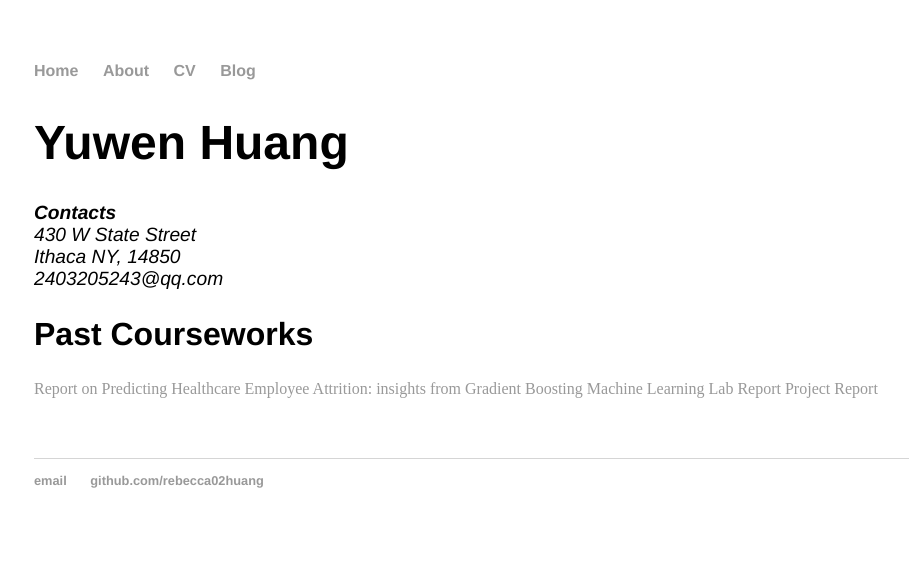
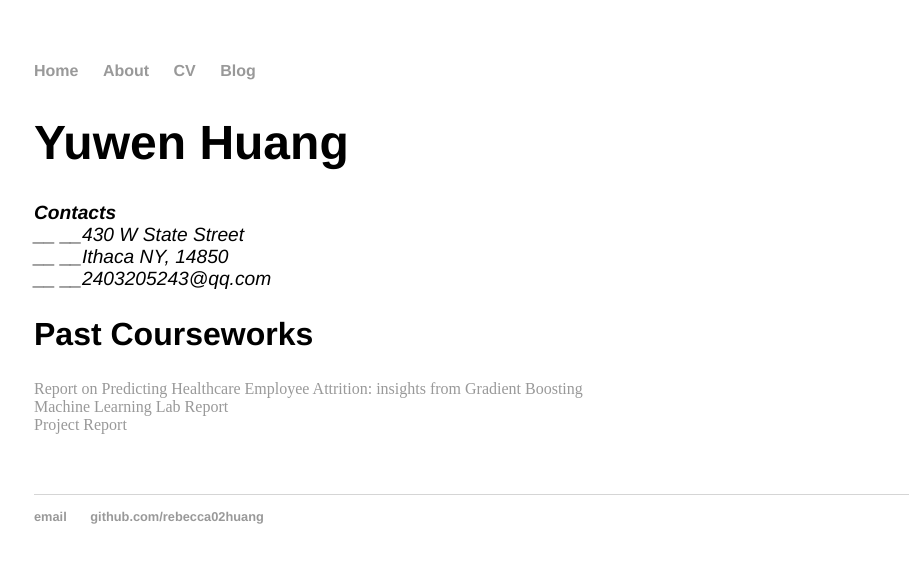
Before and after one commit to rebecca02huang/rebecca02huang.github.io, a Jekyll site: the page built from cv/index.html, in a window 1280 px wide. Shown: the top 563 px of the page, without its empty margins (158-1067 px from the left). Built offline with Jekyll 4.4.1, drawn with Linux system fonts in a browser that asks for light colours.

Commit message:
Update index.html

```diff
--- a/cv/index.html
+++ b/cv/index.html
@@ -6,12 +6,12 @@ title: CV
     <h1>Yuwen Huang</h1>
     <address>
         <strong>Contacts</strong><br>
-        430 W State Street<br>
-        Ithaca NY, 14850<br>
-        <span class="obfuscate">2403205243@qq.com</span>
+        __ __430 W State Street<br>
+        __ __Ithaca NY, 14850<br>
+        <span class="obfuscate">__ __2403205243@qq.com</span>
     </address>
     <h2>Past Courseworks</h2>
-    <a href="/assets/documents/Gradient_Boosting.pdf">Report on Predicting Healthcare Employee Attrition: insights from Gradient Boosting</a>
-    <a href="/assets/documents/Lab_Report.pdf">Machine Learning Lab Report</a>
+    <a href="/assets/documents/Gradient_Boosting.pdf">Report on Predicting Healthcare Employee Attrition: insights from Gradient Boosting</a><br/>
+    <a href="/assets/documents/Lab_Report.pdf">Machine Learning Lab Report</a><br/>
     <a href="/assets/documents/Project_Report.pdf">Project Report</a>
 </div>
```
